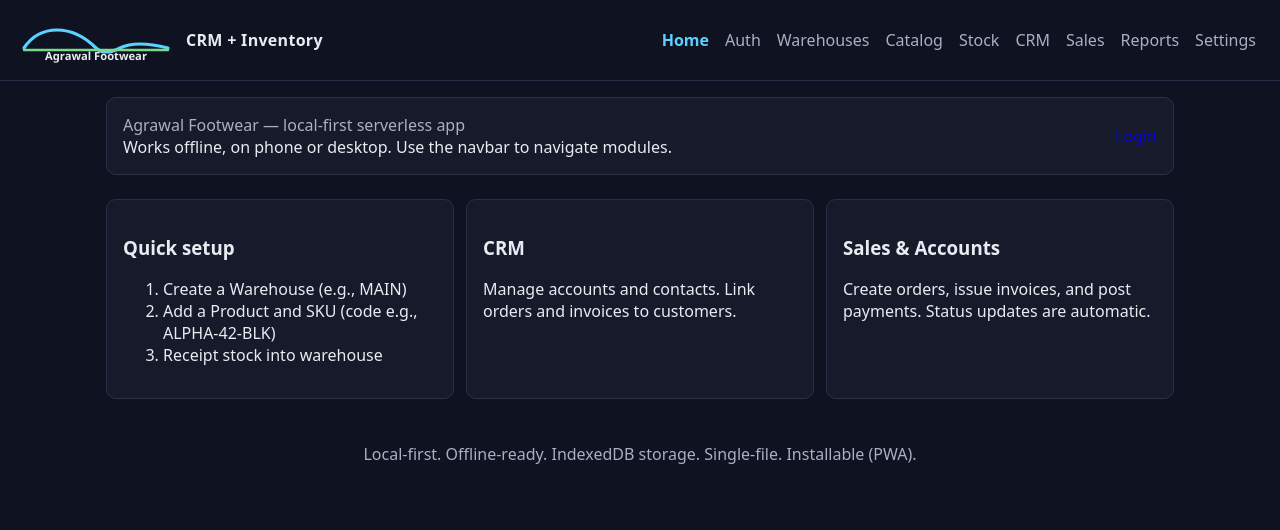
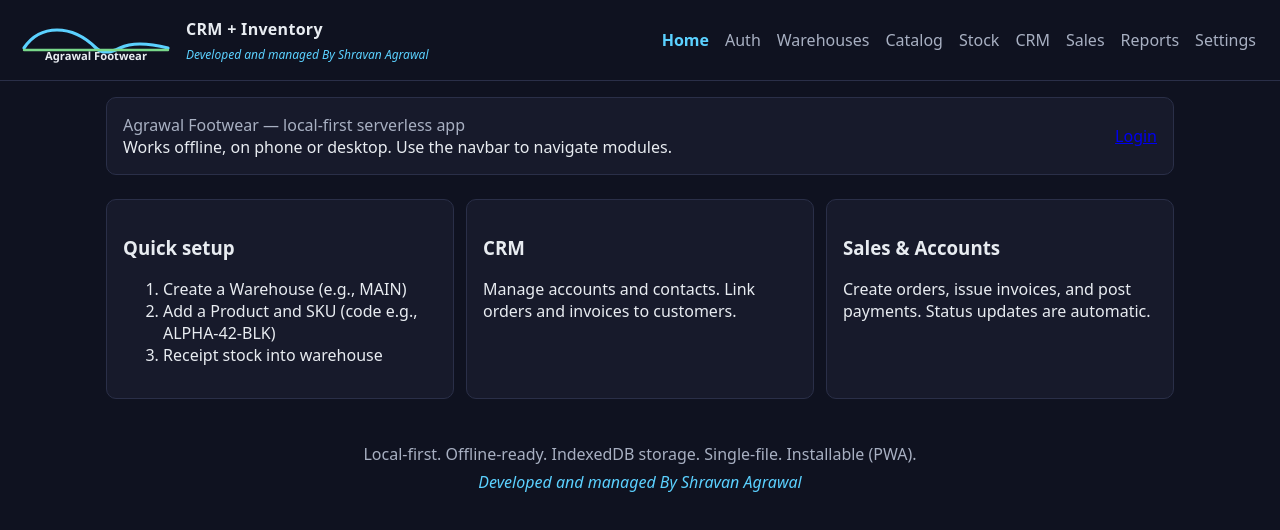
Before and after one commit to shravanagrawal/agrawal-footwear-crm, a plain HTML site: page index.html in a window 1280 px wide. Drawn offline with Linux system fonts and the light colour scheme.

```diff
--- a/index.html
+++ b/index.html
@@ -41,6 +41,7 @@
   .toolbar .actions { display:flex; gap:8px; }
   .kbd { border:1px solid var(--border); border-bottom-width:3px; padding:2px 6px; border-radius:6px; font-size:12px; color:#b7c3d9; }
   footer { padding:16px; text-align:center; color:var(--muted); }
+  .signature { margin-top:6px; font-style:italic; color:var(--accent); text-align:center; }
   @media (max-width:900px) { .cols-4 { grid-template-columns:1fr 1fr; } }
   @media (max-width:600px) { .cols-3, .cols-2, .cols-4 { grid-template-columns:1fr; } nav { display:flex; flex-wrap:wrap; } }
 </style>
@@ -54,13 +55,20 @@
       <line x1="20" y1="85" x2="380" y2="85" stroke="#79d88a" stroke-width="6" stroke-linecap="round"/>
       <text x="200" y="110" font-family="Segoe UI, sans-serif" font-size="28" text-anchor="middle" fill="#e8ecf1" font-weight="bold">Agrawal Footwear</text>
     </svg>
-    <h1>CRM + Inventory</h1>
+    <div>
+      <h1>CRM + Inventory</h1>
+      <!-- Optional header tagline (kept subtle) -->
+      <div class="signature" style="font-size:12px;">Developed and managed By Shravan Agrawal</div>
+    </div>
   </div>
   <nav id="nav"></nav>
 </header>
 
 <main id="app"></main>
-<footer>Local-first. Offline-ready. IndexedDB storage. Single-file. Installable (PWA).</footer>
+<footer>
+  Local-first. Offline-ready. IndexedDB storage. Single-file. Installable (PWA).
+  <div class="signature">Developed and managed By Shravan Agrawal</div>
+</footer>
 
 <script>
 /* =========================================================
@@ -831,7 +839,6 @@
         const req = e.request;
         e.respondWith(
           caches.match(req).then(res => res || fetch(req).then(net => {
-            // Cache same-origin GET requests
             if (req.method === 'GET' && new URL(req.url).origin === location.origin) {
               const copy = net.clone();
               caches.open(CACHE_NAME).then(c=>c.put(req, copy));
@@ -845,7 +852,6 @@
     const swURL = URL.createObjectURL(swBlob);
 
     if ('serviceWorker' in navigator) {
-      // Note: Some browsers require a real URL path for SW; blob may fail.
       navigator.serviceWorker.register(swURL).then(()=> {
         console.log("Service worker registered");
       }).catch(err => {
```
